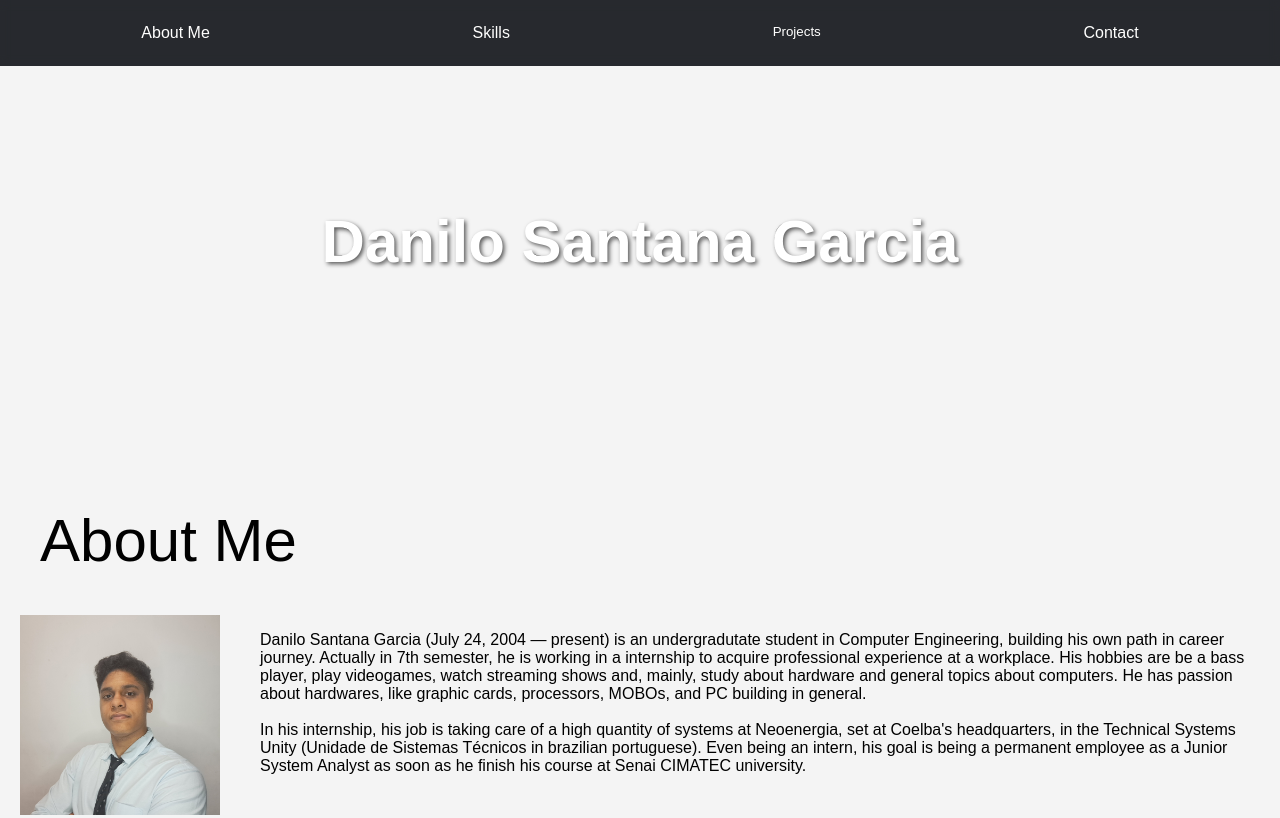
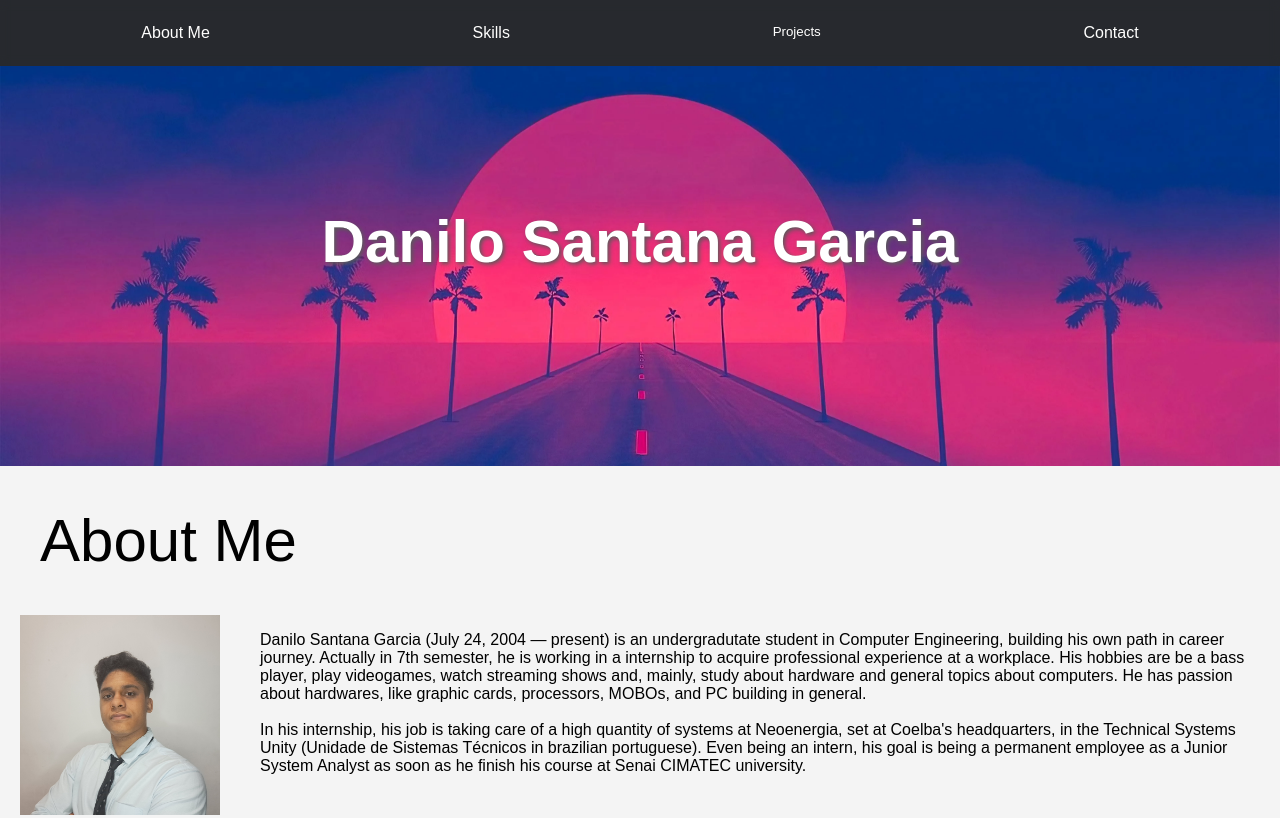
Before and after one commit to DSantana04/Portfolio, a plain HTML site: page index.html in a window 1280 px wide. Shown: the top 818 px of the page. Drawn offline with Linux system fonts and the light colour scheme; the site is published under a folder, as on GitHub Pages, so addresses that start at the root find nothing; a web font is replaced by a local one.

Commit message:
Update styles.css
Adjusting some refs

```diff
--- a/styles.css
+++ b/styles.css
@@ -45,7 +45,7 @@ body {
     justify-content: center;
     align-items: center;
     text-align: center;
-    background-image: url("/Portfolio/banner-hero.jpg");
+    background-image: url("./banner-hero.jpg");
     background-size: cover;
     background-position: center;
     background-repeat: no-repeat;
```
